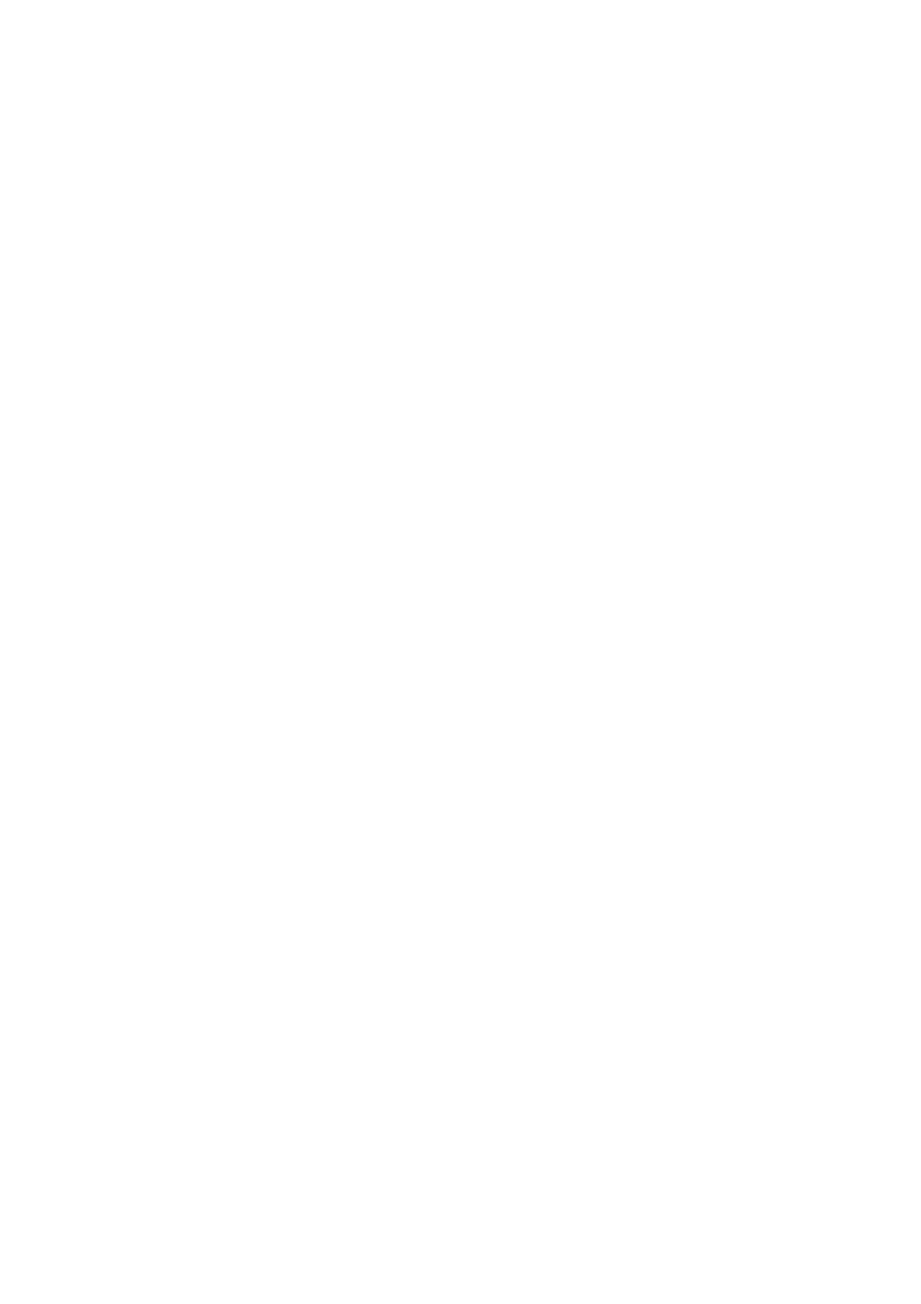
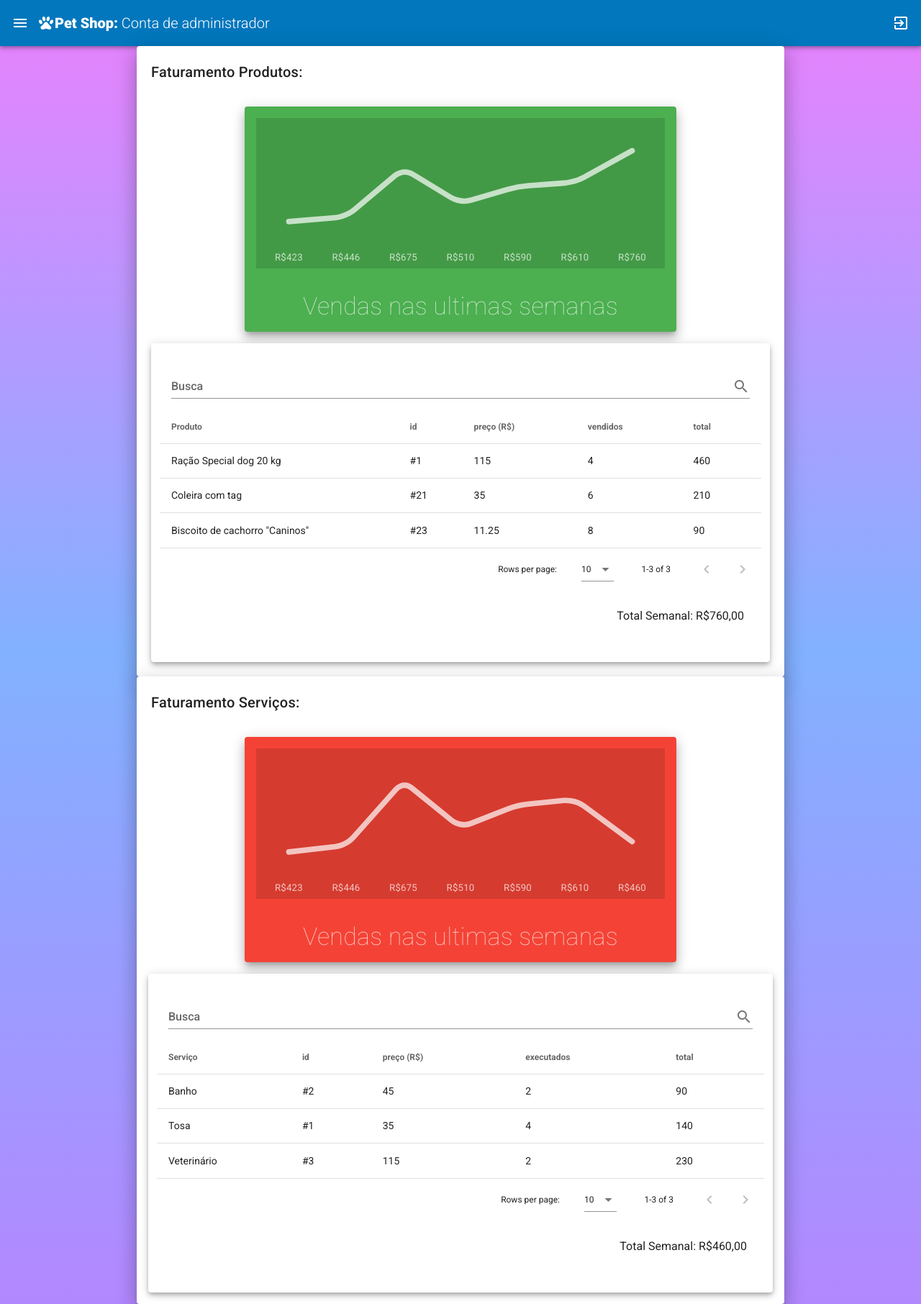
Before and after one commit to Mashbraganca/Petshop, a Vue app in the folder petshop/: page /Fat in a window 1280 px wide. Shown: the whole page at 72% size. Before the commit the page ends 800 px from the top, so only its background shows below. Built offline with nearby package versions, Linux system fonts and the light colour scheme.

Commit message:
its oveer

```diff
--- a/petshop/src/components/NavbarAdm.vue
+++ b/petshop/src/components/NavbarAdm.vue
@@ -195,15 +195,6 @@
                         </v-list-item>
                     </v-list-item-group>
 
-                    <v-list-item-group>
-                        <v-list-item link>
-                            <v-list-item-tittle>Agendamento</v-list-item-tittle>
-                                <v-list-item-icon>
-                                    <v-icon>mdi-calendar-clock</v-icon>
-                                </v-list-item-icon>
-                        </v-list-item>
-                    </v-list-item-group>
-
 
                 </v-list-group>
 
--- a/petshop/src/router/index.js
+++ b/petshop/src/router/index.js
@@ -88,6 +88,15 @@ Vue.use(VueRouter)
   },
 
   {
+    path: '/Fat',
+    name: 'Fat',
+    // route level code-splitting
+    // this generates a separate chunk (about.[hash].js) for this route
+    // which is lazy-loaded when the route is visited.
+    component: () => import(/* webpackChunkName: "about" */ '../views/Fat.vue')
+  },
+
+  {
     path: '/profile',
     name: 'Profile',
     component: () => import('../views/Profile.vue')
--- a/petshop/src/views/CadItem.vue
+++ b/petshop/src/views/CadItem.vue
@@ -2,9 +2,9 @@
   <v-app style=" background: #B388FF background: -webkit-linear-gradient(to bottom, #EA80FC, #82B1FF, #B388FF);
 background: linear-gradient(to bottom, #EA80FC, #82B1FF, #B388FF);">
     <NavbarAdm/>
-    <div class="client">
+    <div class="Product">
       <div><v-row>a</v-row></div>
-      <div class="ClientReg">
+      <div class="ProductReg">
         <v-card
         class="ma-auto"
         elevation-15
--- a/petshop/src/views/CatItem.vue
+++ b/petshop/src/views/CatItem.vue
@@ -2,9 +2,9 @@
   <v-app style=" background: #B388FF background: -webkit-linear-gradient(to bottom, #EA80FC, #82B1FF, #B388FF);
 background: linear-gradient(to bottom, #EA80FC, #82B1FF, #B388FF);">
     <NavbarAdm/>
-    <div class="client">
+    <div class="Product">
       <div><v-row>a</v-row></div>
-      <div class="ClientReg">
+      <div class="ProductCat">
         <v-card
         class="ma-auto elevation-15"
         max-width="900"
--- a/petshop/src/views/CatServ.vue
+++ b/petshop/src/views/CatServ.vue
@@ -2,9 +2,9 @@
   <v-app style=" background: #B388FF background: -webkit-linear-gradient(to bottom, #EA80FC, #82B1FF, #B388FF);
 background: linear-gradient(to bottom, #EA80FC, #82B1FF, #B388FF);">
     <NavbarAdm/>
-    <div class="client">
+    <div class="Serv">
       <div><v-row>a</v-row></div>
-      <div class="ClientReg">
+      <div class="ServReg">
         <v-card
         class="ma-auto"
         elevation-15
--- /dev/null
+++ b/petshop/src/views/Fat.vue
@@ -0,0 +1,248 @@
+<template>
+  <v-app style=" background: #B388FF background: -webkit-linear-gradient(to bottom, #EA80FC, #82B1FF, #B388FF);
+background: linear-gradient(to bottom, #EA80FC, #82B1FF, #B388FF);">
+    <NavbarAdm/>
+    <div class="Faturamento">
+      <div><v-row>a</v-row></div>
+      <div class="Faturamento">
+        <v-card
+        class="ma-auto pa-1 elevation-15"
+        max-width="900"
+        >
+          <v-card-title primary-title>
+            Faturamento Produtos:
+          </v-card-title>
+          <v-card
+                class="mx-auto my-4 text-center elevation-10"
+                color="green"
+                dark
+                max-width="600"
+            >
+                <v-card-text>
+                <v-sheet color="rgba(0, 0, 0, .12)">
+                    <v-sparkline
+                    :value="value1"
+                    color="rgba(255, 255, 255, .7)"
+                    height="100"
+                    padding="24"
+                    stroke-linecap="round"
+                    smooth
+                    >
+                    <template v-slot:label="item">
+                        R${{ item.value }}
+                    </template>
+                    </v-sparkline>
+                </v-sheet>
+                </v-card-text>
+
+                <v-card-text>
+                <div class="display-1 font-weight-thin">Vendas nas ultimas semanas</div>
+
+                </v-card-text>
+            </v-card>
+
+            <v-card
+              class="pa-3 ma-4 elevation-5"
+            >
+                <v-card-title>
+                <v-text-field
+                    v-model="search1"
+                    append-icon="mdi-magnify"
+                    label="Busca"
+                    single-line
+                    hide-details
+                ></v-text-field>
+                </v-card-title>
+                <v-data-table
+                :headers="headers1"
+                :items="products"
+                :search="search1"
+                ></v-data-table>
+
+                <p class="text-right pa-6">Total Semanal: R$760,00 </p>
+            </v-card>
+
+
+
+        </v-card>
+      </div>
+      <div><v-row>a</v-row></div>
+      <div>
+          <v-card
+        class="ma-auto pa-1 elevation-15"
+        max-width="900"
+        >
+          <v-card-title primary-title>
+            Faturamento Serviços:
+          </v-card-title>
+          <v-card
+                class="mx-auto my-4 text-center elevation-10"
+                color="red"
+                dark
+                max-width="600"
+            >
+                <v-card-text>
+                <v-sheet color="rgba(0, 0, 0, .12)">
+                    <v-sparkline
+                    :value="value"
+                    color="rgba(255, 255, 255, .7)"
+                    height="100"
+                    padding="24"
+                    stroke-linecap="round"
+                    smooth
+                    >
+                    <template v-slot:label="item">
+                        R${{ item.value }}
+                    </template>
+                    </v-sparkline>
+                </v-sheet>
+                </v-card-text>
+
+                <v-card-text>
+                <div class="display-1 font-weight-thin">Vendas nas ultimas semanas</div>
+
+                </v-card-text>
+            </v-card>
+
+            <v-card
+              class="pa-3 ma-3 elevation-5"
+            >
+                <v-card-title>
+                <v-text-field
+                    v-model="search2"
+                    append-icon="mdi-magnify"
+                    label="Busca"
+                    single-line
+                    hide-details
+                ></v-text-field>
+                </v-card-title>
+                <v-data-table
+                :headers="headers"
+                :items="services"
+                :search="search2"
+                ></v-data-table>
+
+                <p class="text-right pa-6">Total Semanal: R$460,00 </p>
+            </v-card>
+
+
+
+        </v-card>
+      </div>
+    </div>
+  </v-app>
+
+</template>
+
+<script>
+import NavbarAdm from '@/components/NavbarAdm'
+
+export default {
+  name: 'App',
+  components: { NavbarAdm },
+
+
+  data: () => ({
+    value1: [
+        423,
+        446,
+        675,
+        510,
+        590,
+        610,
+        760,
+      ],
+      value: [
+        423,
+        446,
+        675,
+        510,
+        590,
+        610,
+        460,
+      ],
+    search1: '',
+    search2: '',
+        headers1: [
+          {
+            text: 'Produto',
+            align: 'start',
+            filterable: false,
+            value: 'name',
+          },
+          { text: 'id', value: 'id' },
+          { text: 'preço (R$)', value: 'preço' },
+          { text: 'vendidos', value: 'vendidos' },
+          { text: 'total', value: 'total'}
+
+        ],
+        headers: [
+          {
+            text: 'Serviço',
+            align: 'start',
+            filterable: false,
+            value: 'name',
+          },
+          { text: 'id', value: 'id' },
+          { text: 'preço (R$)', value: 'preço' },
+          { text: 'executados', value: 'executados' },
+          { text: 'total', value: 'total'}
+
+        ],
+        products: [
+          {
+            name: 'Ração Special dog 20 kg',
+            id: '#1',
+            preço: 115.00,
+            vendidos: 4,
+            total: 460.00
+          },
+          {
+            name: 'Coleira com tag',
+            preço: 35,
+            vendidos: 6,
+            id: '#21',
+            total: 210
+
+          },
+          {
+            name: 'Biscoito de cachorro "Caninos"',
+            preço: 11.25,
+            vendidos: 8,
+            id: '#23',
+            total: 90
+
+          },
+
+
+        ],
+        services: [
+          {
+            name: 'Banho',
+            id: '#2',
+            preço: 45.00,
+            executados: 2,
+            total: 90.00
+          },
+          {
+            name: 'Tosa',
+            preço: 35,
+            executados: 4,
+            id: '#1',
+            total: 140
+
+          },
+          {
+            name: 'Veterinário',
+            preço: 115,
+            executados: 2,
+            id: '#3',
+            total: 230
+
+          },
+
+
+        ],
+  }),
+};
+</script>
```
